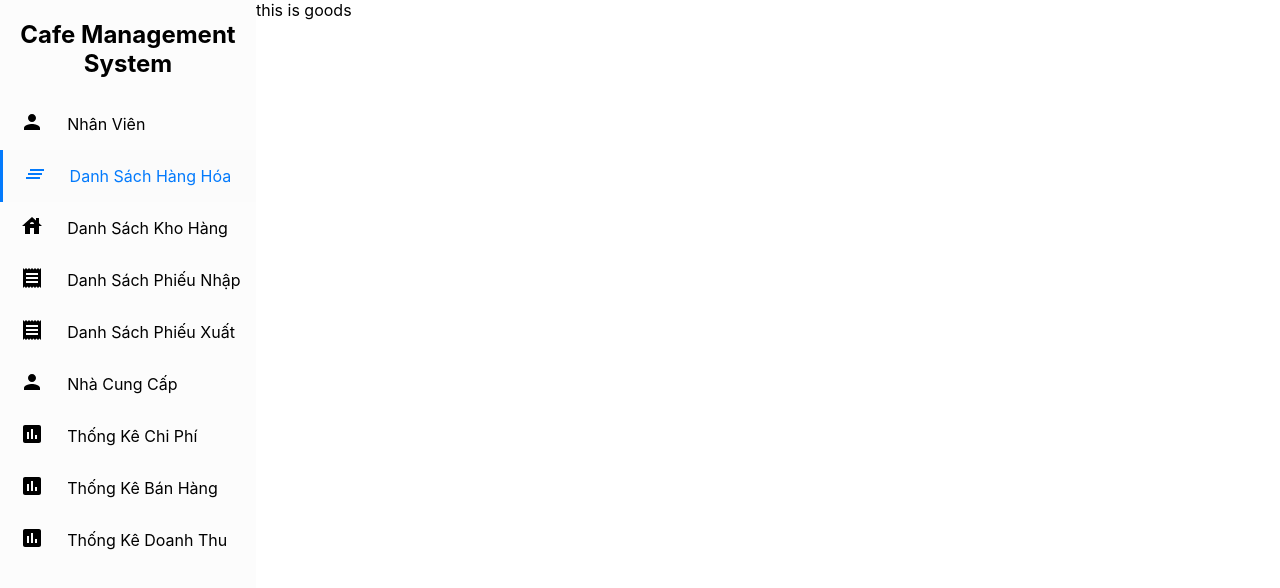
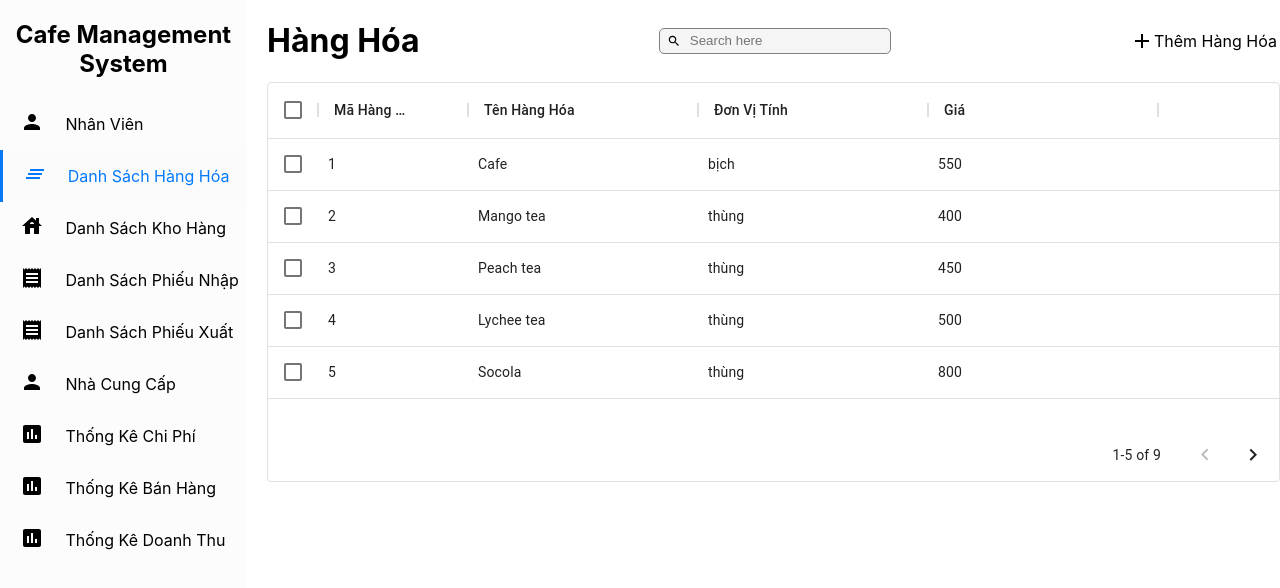
Before and after one commit to cafe-manegement-teams/cafe-management-project, a React (Create React App) app: page /goods in a window 1280 px wide. Shown: the top 588 px of the page. Built offline with nearby package versions, Linux system fonts and the light colour scheme.

Commit message:
handle function goods

```diff
--- a/package.json
+++ b/package.json
@@ -4,16 +4,19 @@
   "private": true,
   "dependencies": {
     "@material-ui/core": "^4.11.0",
+    "@material-ui/data-grid": "^4.0.0-alpha.10",
     "@material-ui/icons": "^4.9.1",
     "@testing-library/jest-dom": "^5.11.5",
     "@testing-library/react": "^11.1.1",
     "@testing-library/user-event": "^12.2.0",
+    "formik": "^2.2.5",
     "react": "^17.0.1",
     "react-bootstrap-validation": "^0.1.11",
     "react-dom": "^17.0.1",
     "react-router-dom": "^5.2.0",
     "react-scripts": "4.0.0",
-    "web-vitals": "^0.2.4"
+    "web-vitals": "^0.2.4",
+    "yup": "^0.30.0"
   },
   "scripts": {
     "start": "react-scripts start",
--- a/src/App.js
+++ b/src/App.js
@@ -10,6 +10,7 @@ import Warehouses from "./components/WareHouses/WareHouses";
 import Receipt from "./components/Receipt/Receipt";
 import Delivery from "./components/Delivery/Delivery";
 import Supplier from "./components/Supplier/Supplier";
+import CreateGoods from "./components/Goods/CreateGoods";
 
 import "./App.css";
 
@@ -22,70 +23,67 @@ function App() {
           <Home />
         </div>
       </Route>
-
       <Route path="/staff">
         <div className="App">
           <Sidebar />
           <Staff />
         </div>
       </Route>
-
-      <Route path="/goods">
+      // goods
+      <Route path="/goods" exact>
         <div className="App">
           <Sidebar />
           <Goods />
         </div>
       </Route>
-
+      <Route path="/goods/create">
+        <div className="App">
+          <Sidebar />
+          <CreateGoods />
+        </div>
+      </Route>
       <Route path="/warehouses">
         <div className="App">
           <Sidebar />
           <Warehouses />
         </div>
       </Route>
-
       <Route path="/receiptbill">
         <div className="App">
           <Sidebar />
           <Receipt />
         </div>
       </Route>
-
       <Route path="/deliverybill">
         <div className="App">
           <Sidebar />
           <Delivery />
         </div>
       </Route>
-
       <Route path="/supplier">
         <div className="App">
           <Sidebar />
           <Supplier />
         </div>
       </Route>
-
       <Route path="/report/CostReport">
         <div className="App">
           <Sidebar />
           <CostReport />
         </div>
       </Route>
-
       <Route path="/report/RevenueReport">
         <div className="App">
           <Sidebar />
           <RevenueReport />
         </div>
       </Route>
-
       <Route path="/report/SaleReport">
         <div className="App">
           <Sidebar />
           <SaleReport />
         </div>
       </Route>
-
     </Switch>
   );
 }
--- /dev/null
+++ b/src/components/Goods/CreateGoods.css
@@ -0,0 +1,4 @@
+.form{
+    display: flex;
+    flex-direction: column;
+}
--- /dev/null
+++ b/src/components/Goods/CreateGoods.js
@@ -0,0 +1,92 @@
+import React from "react";
+import { Link } from "react-router-dom";
+import { useFormik } from "formik";
+
+import * as Yup from "yup";
+
+import "./CreateGoods.css";
+
+function CreateGoods() {
+    const formik = useFormik({
+        initialValues: {
+          MaHangHoa: '',
+          TenHangHoa: '',
+          DonViTinh: '',
+          Gia: ''
+        },
+        validationSchema: Yup.object({
+          MaHangHoa: Yup.string()
+            .max(15, 'Must be 15 characters or less')
+            .required('Required'),
+          TenHangHoa: Yup.string()
+            .max(20, 'Must be 20 characters or less')
+            .required('Required'),
+          DonViTinh: Yup.string()
+          .max(5, 'Must be 5 characters or less')
+          .required('Required'),
+          Gia: Yup.string()
+          .max(10, 'Must be 10 characters or less')
+          .required('Required'),
+
+        }),
+        onSubmit: values => {
+          alert(JSON.stringify(values, null, 2));
+        },
+      })
+  return (
+    <form onSubmit={formik.handleSubmit} className="form">
+       <label htmlFor="MaHangHoa">MaHangHoa</label>
+       <input
+         id="MaHangHoa"
+         name="MaHangHoa"
+         type="text"
+         onChange={formik.handleChange}
+         onBlur={formik.handleBlur}
+         value={formik.values.MaHangHoa}
+       />
+       {formik.touched.MaHangHoa && formik.errors.MaHangHoa ? (
+         <div>{formik.errors.MaHangHoa}</div>
+       ) : null}
+       <label htmlFor="TenHangHoa">TenHangHoa</label>
+       <input
+         id="TenHangHoa"
+         name="TenHangHoa"
+         type="text"
+         onChange={formik.handleChange}
+         onBlur={formik.handleBlur}
+         value={formik.values.TenHangHoa}
+       />
+       {formik.touched.TenHangHoa && formik.errors.TenHangHoa ? (
+         <div>{formik.errors.TenHangHoa}</div>
+       ) : null}
+       <label htmlFor="DonViTinh">DonViTinh</label>
+       <input
+         id="DonViTinh"
+         name="DonViTinh"
+         type="text"
+         onChange={formik.handleChange}
+         onBlur={formik.handleBlur}
+         value={formik.values.DonViTinh}
+       />
+       {formik.touched.DonViTinh && formik.errors.DonViTinh ? (
+         <div>{formik.errors.DonViTinh}</div>
+       ) : null}
+       <label htmlFor="Gia">Gia</label>
+       <input
+         id="Gia"
+         name="Gia"
+         type="text"
+         onChange={formik.handleChange}
+         onBlur={formik.handleBlur}
+         value={formik.values.Gia}
+       />
+       {formik.touched.Gia && formik.errors.Gia ? (
+         <div>{formik.errors.Gia}</div>
+       ) : null}
+       <button><Link to="/goods">Cancel</Link></button>
+       <button type="submit">Submit</button>
+     </form>
+  );
+}
+
+export default CreateGoods;
--- /dev/null
+++ b/src/components/Goods/Goods.css
@@ -0,0 +1,45 @@
+.goods {
+  margin-left: 20px;
+  width: 1050px;
+}
+.goods .header {
+  display: flex;
+  justify-content: space-between;
+  align-items: center;
+}
+
+.header__middle {
+  display: flex;
+  min-width: 100px;
+  position: relative;
+}
+.header__middle .header__middle--icon{
+    position: absolute;
+    top: 1px;
+    left: 8px;
+    width: 14px;
+}
+.header__middle .header__middle--input{
+    border: 1px solid grey;
+    border-radius: 5px;
+    height: 20px;
+    width: 100%;
+    padding: 2px 23px 2px 30px;
+    outline: 0;
+    background-color: #f5f5f5;
+}
+.header__middle .header__middle--input:hover, .header__middle .header__middle--input:focus{
+    border: 1.5px solid #037afc;
+    background-color: white;
+}
+.header__right {
+  display: flex;
+  align-items: center;
+  width: 150px;
+  height: 30px;
+  border-radius: 10px;
+}
+.header__right:hover {
+  background-color:#F5F5F5;
+  cursor: pointer;
+}
--- a/src/components/Goods/Goods.js
+++ b/src/components/Goods/Goods.js
@@ -1,7 +1,58 @@
-import React from "react";
+import * as React from "react";
+import {Link} from "react-router-dom";
+import "./Goods.css";
+
+import { DataGrid } from "@material-ui/data-grid";
+
+import SearchIcon from "@material-ui/icons/Search";
+import AddIcon from "@material-ui/icons/Add";
+
+const columns = [
+  { field: "id", headerName: "Mã Hàng Hóa", width: 150 },
+  { field: "nameGood", headerName: "Tên Hàng Hóa", width: 230 },
+  { field: "unit", headerName: "Đơn Vị Tính", width: 230 },
+  { field: "price", headerName: "Giá", width: 230 },
+];
+
+const rows = [
+  { id: 1, nameGood: "Cafe", unit: "bịch", price: 550.0 },
+  { id: 2, nameGood: "Mango tea", unit: "thùng", price: 400.0 },
+  { id: 3, nameGood: "Peach tea", unit: "thùng", price: 450.0 },
+  { id: 4, nameGood: "Lychee tea", unit: "thùng", price: 500.0 },
+  { id: 5, nameGood: "Socola", unit: "thùng", price: 800.0 },
+  { id: 6, nameGood: "Caramel", unit: "thùng", price: 640.0 },
+  { id: 7, nameGood: "Apple tea", unit: "thùng", price: 350.0 },
+  { id: 8, nameGood: "Green tea", unit: "thùng", price: 600.0 },
+  { id: 9, nameGood: "Jasmine tea", unit: "thùng", price: 650.0 },
+];
 
 function Goods() {
-  return <div>this is goods</div>;
+  return (
+    <div className="goods">
+      <div className="header">
+        <div className="header__left">
+          <h1>Hàng Hóa</h1>
+        </div>
+        <div className="header__middle">
+          <SearchIcon className="header__middle--icon" />
+          <input placeholder="Search here" className="header__middle--input" />
+        </div>
+        <div className="header__right">
+          <AddIcon className="header__right--icon" />
+          <Link to="goods/create"><p>Thêm Hàng Hóa</p></Link>
+        </div>
+      </div>
+      {/* content table */}
+      <div style={{ height: 400, width: "100%" }}>
+        <DataGrid
+          rows={rows}
+          columns={columns}
+          pageSize={5}
+          checkboxSelection
+        />
+      </div>
+    </div>
+  );
 }
 
 export default Goods;
```
Also changed, not shown: 1 other file (tests, documents, lock files or other folders).
